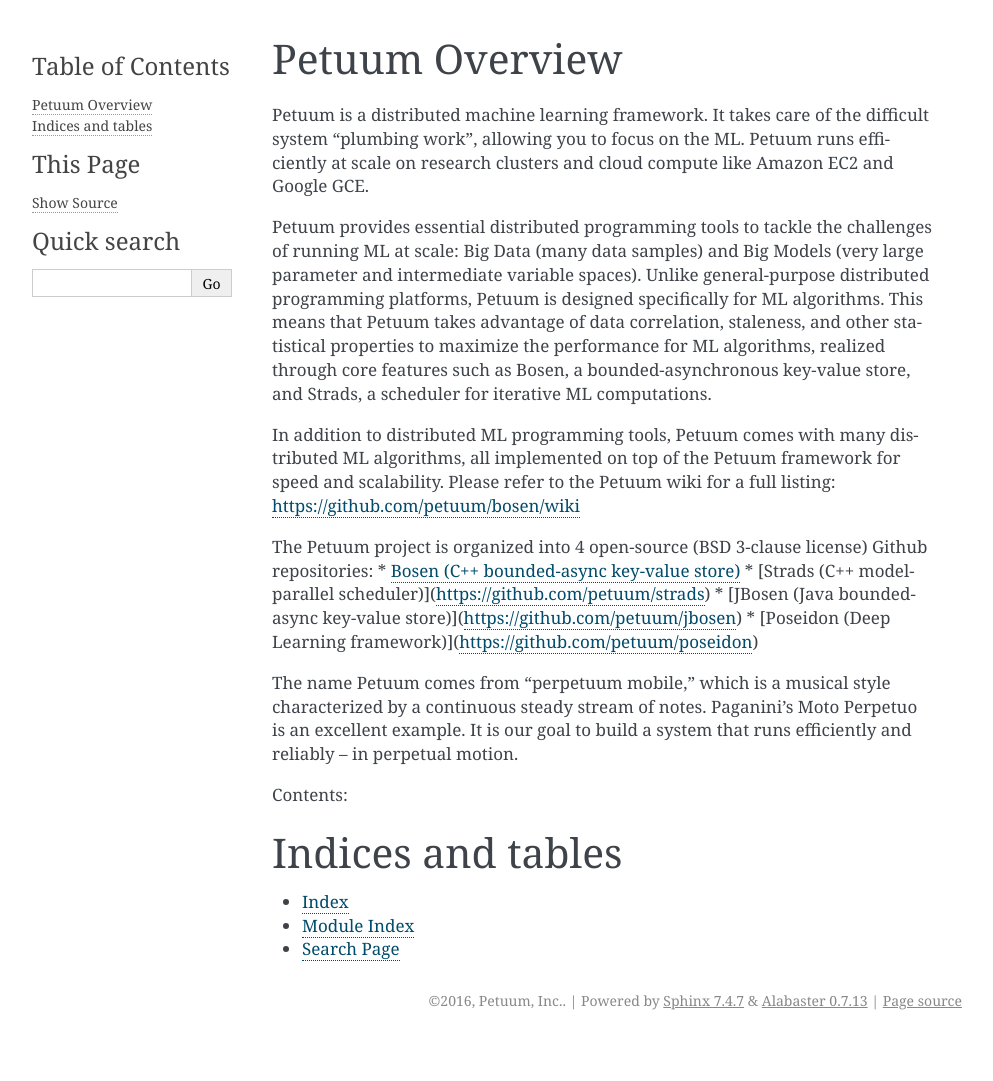
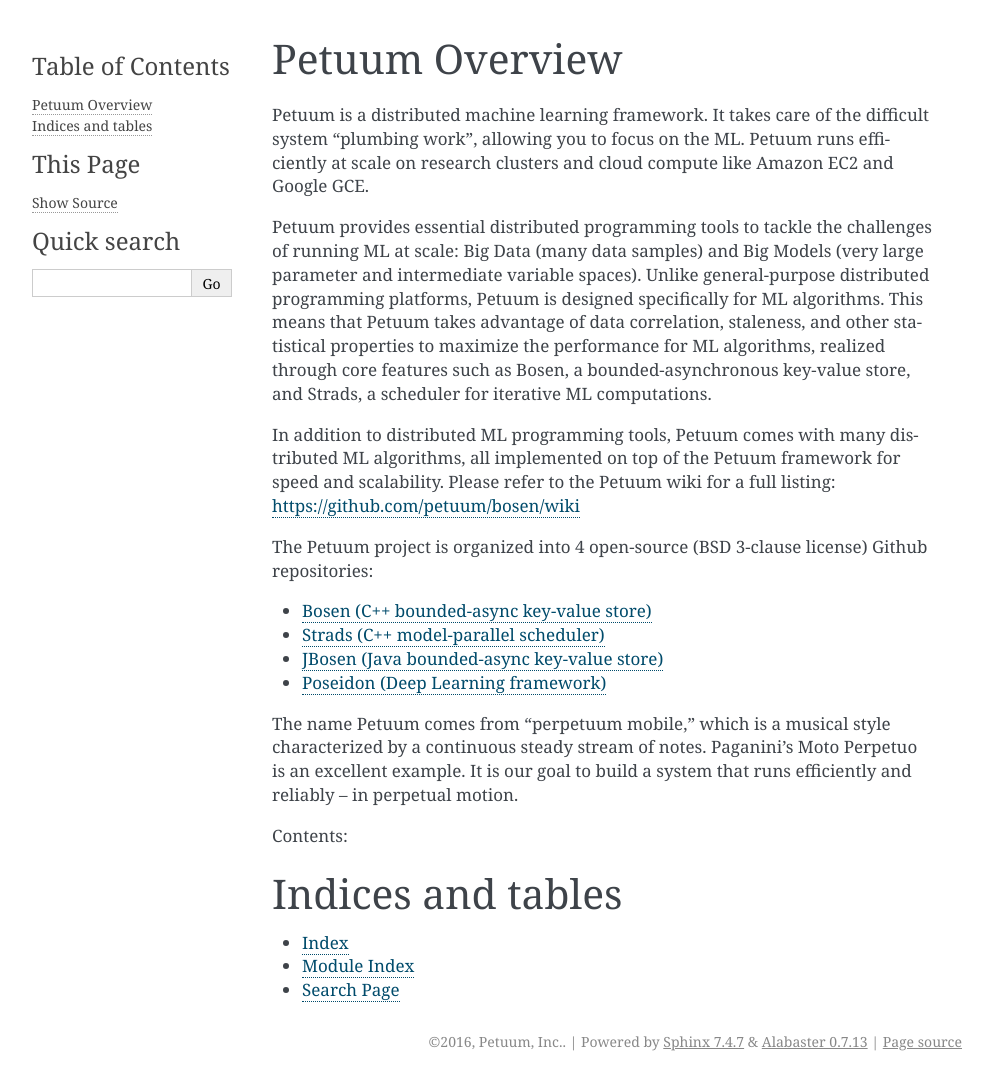
Before and after one commit to sailing-pmls/pmls.readthedocs.io, a Sphinx documentation site: the page built from docs/index.rst, in a window 1280 px wide. Shown: the whole page, without its empty margins (148-1141 px from the left). Built offline with Sphinx 7.4.7, drawn with Linux system fonts in a browser that asks for light colours; before the commit the page ends 1040 px from its top, so only the background shows below that.

Commit message:
Update index.rst

```diff
--- a/docs/index.rst
+++ b/docs/index.rst
@@ -13,10 +13,11 @@ Petuum provides essential distributed programming tools to tackle the challenges
 In addition to distributed ML programming tools, Petuum comes with many distributed ML algorithms, all implemented on top of the Petuum framework for speed and scalability. Please refer to the Petuum wiki for a full listing: https://github.com/petuum/bosen/wiki
 
 The Petuum project is organized into 4 open-source (BSD 3-clause license) Github repositories:
+
 * `Bosen (C++ bounded-async key-value store) <https://github.com/petuum/bosen>`_
-* [Strads (C++ model-parallel scheduler)](https://github.com/petuum/strads)
-* [JBosen (Java bounded-async key-value store)](https://github.com/petuum/jbosen)
-* [Poseidon (Deep Learning framework)](https://github.com/petuum/poseidon)
+* `Strads (C++ model-parallel scheduler) <https://github.com/petuum/strads>`_
+* `JBosen (Java bounded-async key-value store) <https://github.com/petuum/jbosen>`_
+* `Poseidon (Deep Learning framework) <https://github.com/petuum/poseidon>`_
 
 The name Petuum comes from "perpetuum mobile," which is a musical style characterized by a continuous steady stream of notes. Paganini's Moto Perpetuo is an excellent example. It is our goal to build a system that runs efficiently and reliably -- in perpetual motion.
 
```
